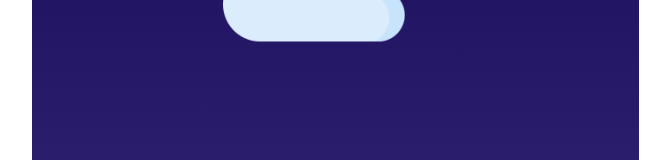
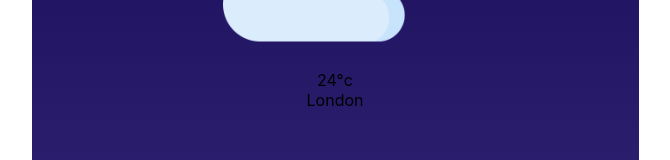
Before and after one commit to patrick-nsolo/weather-app, a React (Create React App) app: page / in a window 1280 px wide. Shown: the part 373-533 px from the top of the page, without its empty margins (305-975 px from the left). Built offline with nearby package versions, Linux system fonts and the light colour scheme.

Commit message:
Update Weather App other elements

```diff
--- a/src/Components/WeatherApp/WeatherApp.jsx
+++ b/src/Components/WeatherApp/WeatherApp.jsx
@@ -22,9 +22,13 @@ function WeatherApp() {
       <div className='weather-image'>
         <img src={cloud_icon} alt=''/>
       </div>
-      <div className='weather-temp'></div>
+      <div className='weather-temp'>24°c</div>
+      <div className='weather-location'>London</div>
+      <div className='data-container'>
+
+      </div>
     </div>
-  )
-}
+  );
+};
 
-export default WeatherApp
+export default WeatherApp;
```
